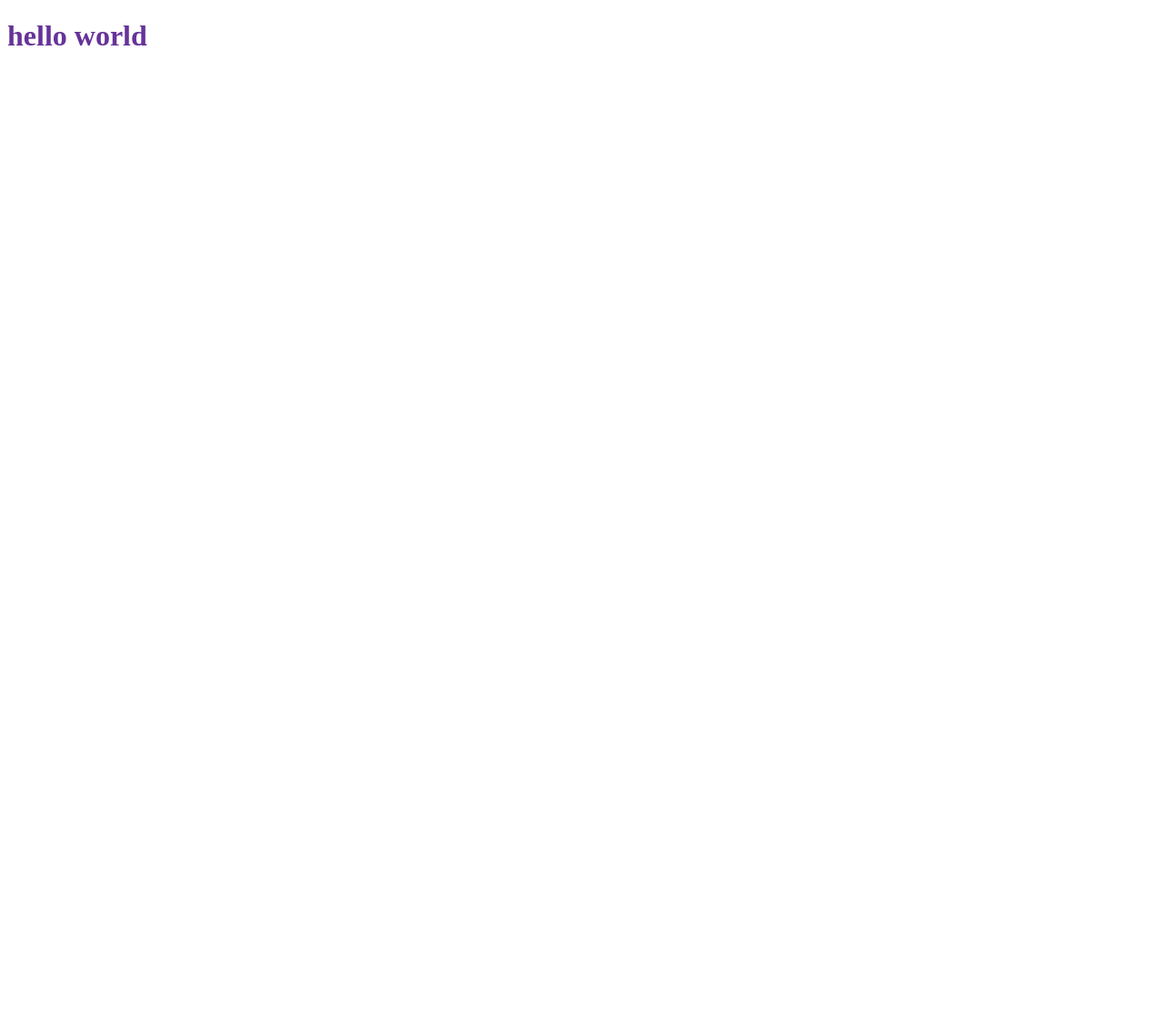
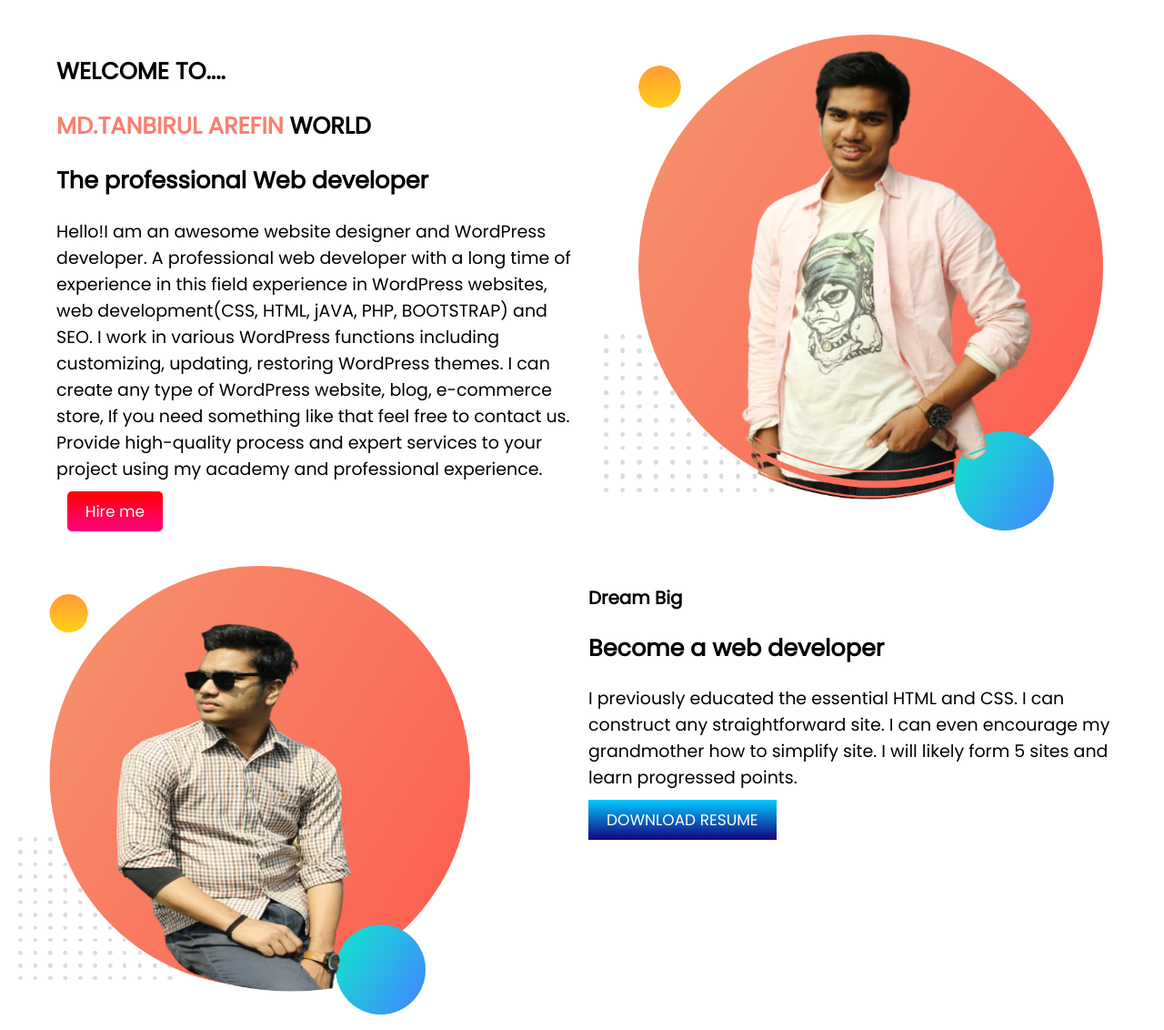
Before and after one commit to Realarefin/protfolio2, a plain HTML site: page index.html in a window 1280 px wide. Shown: the whole page at 91% size. Before the commit the page ends 800 px from the top, so only its background shows below. Drawn offline with Linux system fonts and the light colour scheme.

Commit message:
add me plz

```diff
--- a/index.html
+++ b/index.html
@@ -5,9 +5,37 @@
     <meta http-equiv="X-UA-Compatible" content="IE=edge">
     <meta name="viewport" content="width=device-width, initial-scale=1.0">
     <title>arefin protfolio</title>
+    <link rel="preconnect" href="https://fonts.googleapis.com">
+    <link rel="preconnect" href="https://fonts.gstatic.com" crossorigin>
+    <link href="https://fonts.googleapis.com/css2?family=Poppins&family=Source+Sans+Pro:ital,wght@1,300&display=swap" rel="stylesheet">
     <link rel="stylesheet" href="styles.css">
 </head>
 <body>
-    <h1>hello world</h1>
+    <section class="section1">
+        <div class="blog-1">
+            <h1>WELCOME TO....</h1>
+    <h1> <span class="item1">MD.TANBIRUL AREFIN</span>  WORLD</h1>
+    <h1>The professional Web developer</h1>
+    <p>Hello!I am an awesome website designer and WordPress developer. A professional web developer with a long time of experience in this field experience in WordPress websites, web development(CSS, HTML, jAVA, PHP, BOOTSTRAP) and SEO. I work in various WordPress functions including customizing, updating, restoring WordPress themes. I can create any type of WordPress website, blog, e-commerce store, If you need something like that feel free to contact us. Provide high-quality process and expert services to your project using my academy and professional experience.</p>
+    <a class="blog-2" target="_blank" href="https://www.linkedin.com/in/real-arefin-327962216/">Hire me</a>
+        </div>
+
+        <div class="blog-1">
+            <img src="img/my-bg (1).png" alt="">
+        </div>
+       </section>
+
+       <section class="section2">
+           <div class="blog-3">
+            <img src="img/my-bg (2).png" alt="">
+           </div>
+           <div class="blog-3">
+               <h3>Dream Big</h3>
+               <h1>Become a web developer</h1>
+               <p>I previously educated the essential HTML and CSS. I can construct any straightforward site. I can even encourage my grandmother how to simplify site. I will likely form 5 sites and learn progressed points. </p>
+               <a class="blog-4" target="_blank" href="https://tanbirularefin.com/">DOWNLOAD RESUME</a>
+           </div>
+
+       </section>
 </body>
 </html>
--- a/styles.css
+++ b/styles.css
@@ -1,3 +1,50 @@
-h1{
-    color: rebeccapurple;
+body{
+    font-size: 17px;
+    padding: 5px;
+    font-family: 'Poppins', sans-serif;
 }
+.item1{
+    color: salmon;
+}
+p{
+    font-size: 19px;
+}
+.section1{
+    display: flex;
+    padding: 25px;
+}
+.blog-1{
+    width: 50%;
+    margin-left: 2%;
+}
+.blog-1 img{
+    width: 95%;
+
+}
+.blog-2{
+    color: rgb(255, 255, 255) ;
+    background-image: linear-gradient(rgb(255, 0, 0),rgb(255, 0, 128));
+    text-decoration: none;
+    padding: 10px 20px;
+    margin-left: 2%;
+    width: 700;
+    border-radius: 5px;
+}
+.section2{
+    display: flex;
+}
+.blog-3{
+    width: 100%;
+    padding: 7px;
+}
+.blog-3 img{
+    width: 81%;
+}
+.blog-4{
+    color: rgb(255, 255, 255);
+    background-image: linear-gradient(rgb(0, 204, 255) , rgb(23, 0, 128));
+    text-decoration: none;
+    padding: 10px 20px ;
+    width: 700;
+
+}
```
Also changed, not shown: img/my-bg (1).png (added), img/my-bg (2).png (added).
